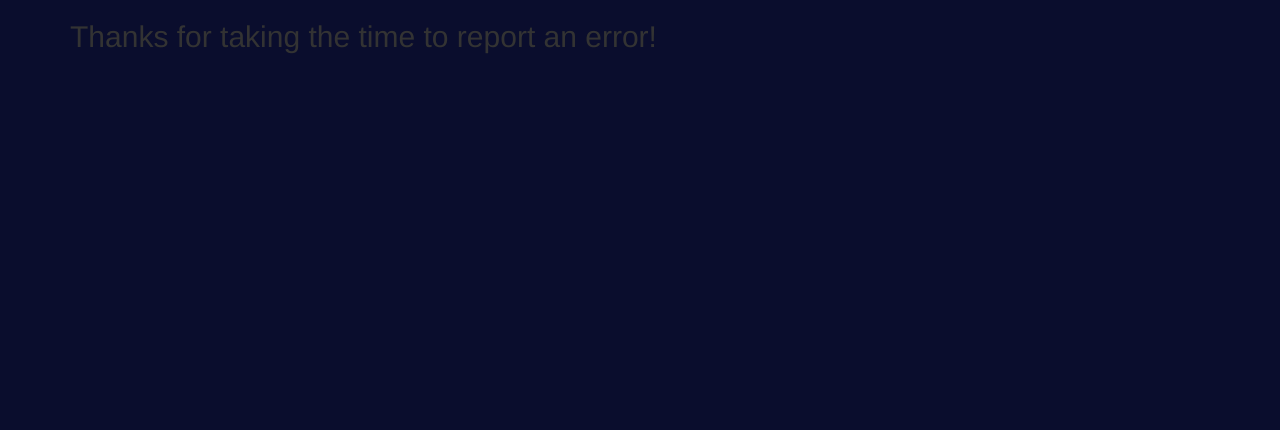
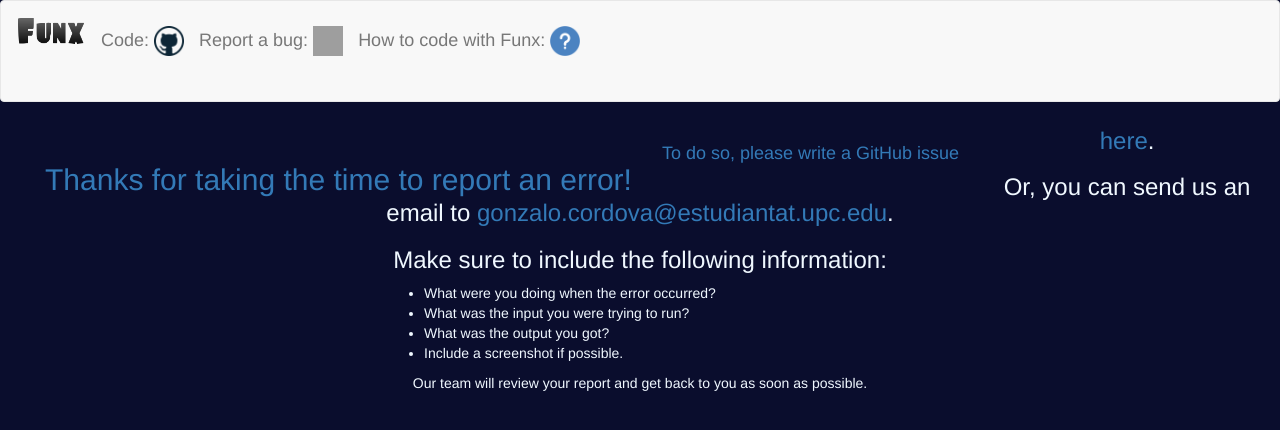
Before and after one commit to gonzalo-cordova-pou/interpreter, a Flask app: template app/templates/report.html in a window 1280 px wide. Shown: the top 430 px of the page. Run offline with Flask 2, Linux system fonts and the light colour scheme; the template is opened without the code that fills it, so the values that code supplies are empty; some libraries are stand-ins or nearby versions; grey boxes are pictures that could not be loaded.

Commit message:
feat: frontend development
creating a navbar, improving shell and creating 'bug report' page

```diff
--- a/app/templates/navbar.html
+++ b/app/templates/navbar.html
@@ -0,0 +1,25 @@
+<nav class="navbar navbar-default">
+    <div class="container-fluid">
+      <div class="navbar-header">
+        <a class="navbar-brand" href="{{ url_for('shell') }}">
+            <img alt="Brand" src="{{ url_for('static', filename='img/logo.png') }}" width="70" height="30">
+        </a>
+        <a class="navbar-brand" href="https://github.com/gonzalo-cordova-pou/interpreter">
+            <h4>Code:
+                <img src="{{ url_for('static', filename='img/github_logo.png') }}" width="30" height="30" alt="Github" />
+            </h4>
+        </a>
+        <!--Bug reports-->
+        <a class="navbar-brand" href="{{ url_for('report') }}">
+            <h4>Report a bug:
+                <img src="{{ url_for('static', filename='img/bug_logo.png') }}" width="30" height="30" alt="Bug" />
+            </h4>
+        </a>
+        <!--How to use-->
+        <a class="navbar-brand" href="https://github.com/gebakx/lp-funcions">
+            <h4>How to code with Funx:
+                <img src="{{ url_for('static', filename='img/question_mark.png') }}" width="30" height="30" alt="How to code" />
+            </h4>
+      </div>
+    </div><!-- /.container-fluid -->
+  </nav>
--- a/app/templates/report.html
+++ b/app/templates/report.html
@@ -4,7 +4,21 @@
     Interpreter
 {% endblock %}
 {% block content %}
-    <div class="container">
+    <div style="text-align: center; margin-top: 2%; color: aliceblue;">
         <h2>Thanks for taking the time to report an error!</h2>
+
+        <h3>To do so, please write a GitHub issue <a href="https://github.com/gonzalo-cordova-pou/interpreter/issues">here</a>.</h3>
+        <h3>Or, you can send us an email to <a href="mailto:gonzalo.cordova@estudiantat.upc.edu">gonzalo.cordova@estudiantat.upc.edu</a>.</h3>
+        <h3>Make sure to include the following information:</h3>
+
+        <ul style="text-align: left; margin-left: 30%;">
+            <li>What were you doing when the error occurred?</li>
+            <li>What was the input you were trying to run?</li>
+            <li>What was the output you got?</li>
+            <li>Include a screenshot if possible.</li>
+        </ul>
+
+        <p>Our team will review your report and get back to you as soon as possible.</p>
     </div>
+
 {% endblock %}
```
Also changed, not shown: app/templates/shell.html (+30 -2 lines).
